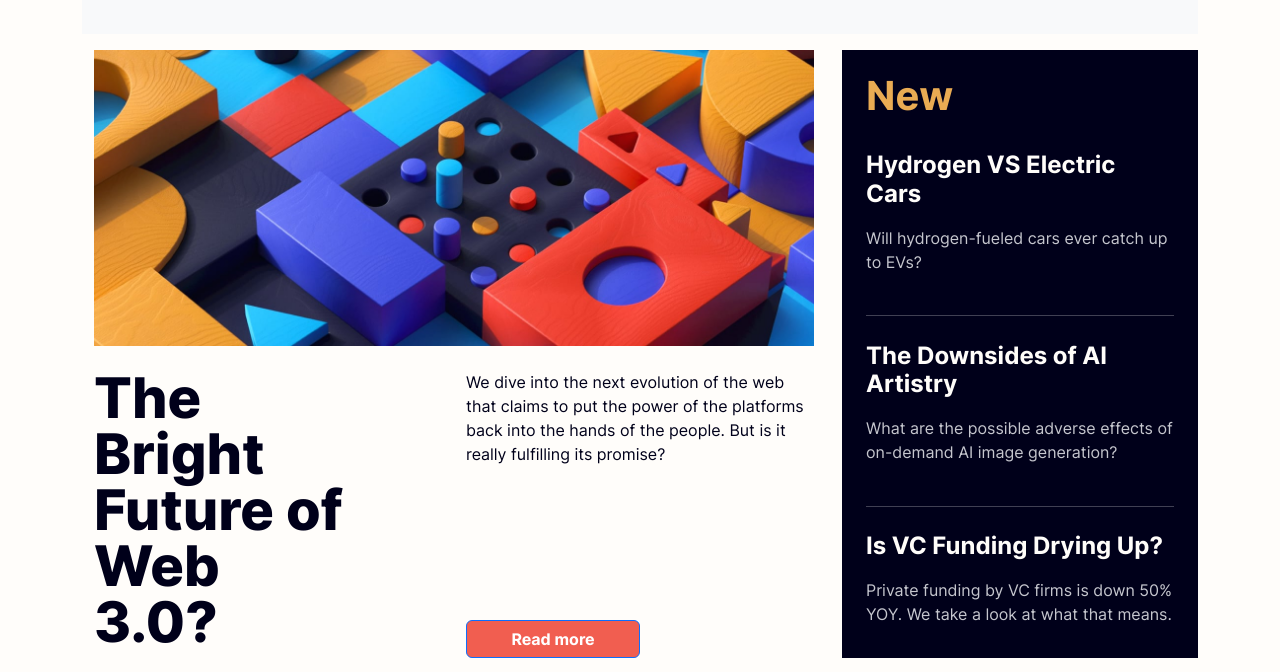
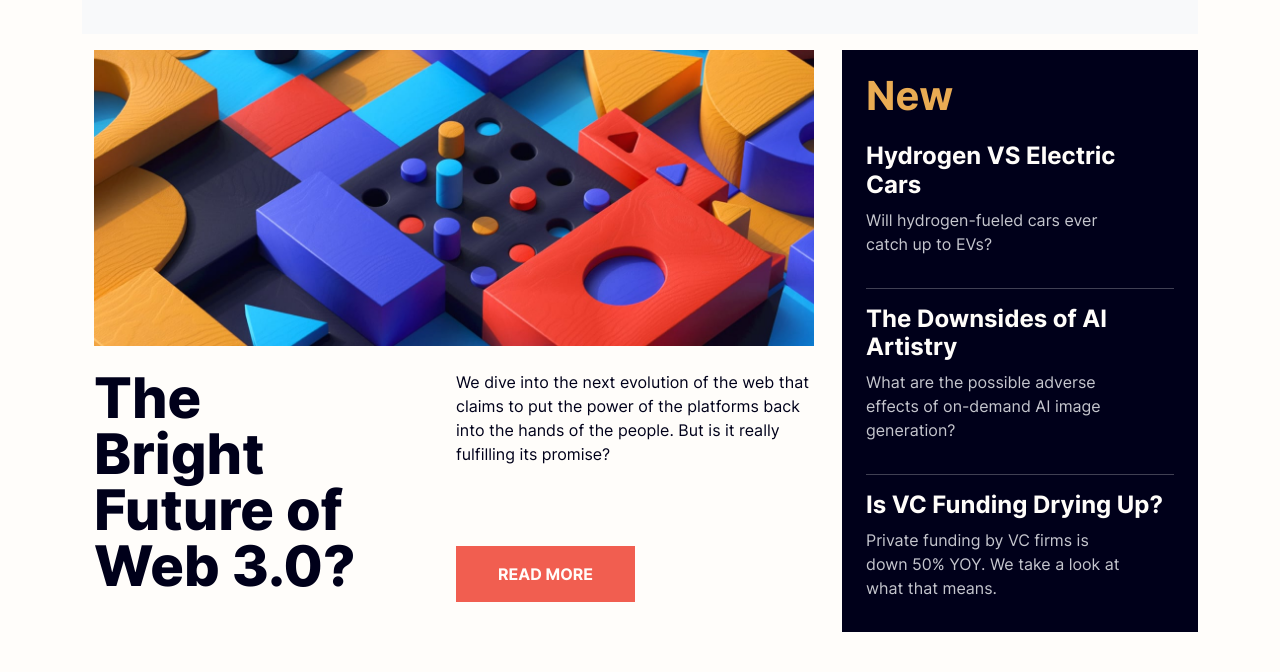
Before and after one commit to 404diaby/news-homepage, a plain HTML site: page index.html in a window 1280 px wide. Shown: the part 128-800 px from the top of the page. Drawn offline with nearby package versions, Linux system fonts and the light colour scheme.

Commit message:
desktop view ok

```diff
--- a/index.html
+++ b/index.html
@@ -53,6 +53,13 @@
     .nav-item .nav-link:hover{
       color: var(--cv-soft-orange) !important;
     }
+    #btn-read-more:hover{
+      background-color: var(--cv-very-dark-blue)!important;
+    }
+h2:hover {
+  cursor: pointer;
+  color: var(--cv-soft-orange) !important;
+}
     .numbers{
        color: var(--cv-grayish-blue);
        font-family: 'Inter-bold';
@@ -60,6 +67,10 @@
     h3{
       color: var(--cv-very-dark-blue);
       font-family: 'Inter-extrabold';
+      cursor: pointer;
+    }
+    h3:hover{
+      color: var(--cv-soft-orange) !important;
     }
     .articles-p{
       color: var(--cv-dark-grayish-blue);
@@ -110,17 +121,17 @@
       <div class="row gap-3">
         <div class="col-md-8 col-lg-8 mx-auto text-left py-3 d-flex flex-column gap-4">
           <img class="img-fluid" src="./assets/images/image-web-3-desktop.jpg">
-          <div class="row">
+          <div class="row gx-1">
             <div class="col">
               <h1 class="display-4 w-75 lh-1" style=" font-family: 'Inter-extrabold'; color: var(--cv-very-dark-blue);" >The Bright Future of Web 3.0?</h1>
 
             </div>
             <div class="col d-flex flex-column justify-content-between">
-               <p style="color: var(--cv-very-dark-blue);">
+               <p class="me-1" style="color: var(--cv-very-dark-blue);">
                 We dive into the next evolution of the web that claims to put the power of the platforms back into the hands of the people.
               But is it really fulfilling its promise?
                </p>
-               <button type="button" class="btn btn-primary w-50" style="  font-family: 'Inter-bold'; background-color: var(--cv-soft-red);" > Read more</button>
+               <a id="btn-read-more" href="#" class="text-decoration-none w-50 py-3 text-uppercase text-center" style="  font-family: 'Inter-bold'; color: var(--cv-off-white); background-color: var(--cv-soft-red);" > Read more</a>
 
 
             </div>
@@ -134,17 +145,17 @@
           <p class="fs-1" style=" font-family: 'Inter-bold'; color: var(--cv-soft-orange);">New</p>
 
             <h2 class="fs-4" style=" font-family: 'Inter-bold'; "> Hydrogen VS Electric Cars</h2>
-            <p style=" color: var(--cv-grayish-blue);"> Will hydrogen-fueled cars ever catch up to EVs?</p>
+            <p class="me-5" style=" color: var(--cv-grayish-blue);"> Will hydrogen-fueled cars ever catch up to EVs?</p>
 
           <hr >
 
             <h2 class="fs-4"  style=" font-family: 'Inter-bold'; "> The Downsides of AI Artistry</h2>
-            <p style=" color: var(--cv-grayish-blue);">   What are the possible adverse effects of on-demand AI image generation?</p>
+            <p class="me-5" style=" color: var(--cv-grayish-blue);">   What are the possible adverse effects of on-demand AI image generation?</p>
 
           <hr>
 
             <h2 class="fs-4" style=" font-family: 'Inter-bold'; ">  Is VC Funding Drying Up?</h2>
-            <p style=" color: var(--cv-grayish-blue);">   Private funding by VC firms is down 50% YOY. We take a look at what that means.</p>
+            <p class="me-5" style=" color: var(--cv-grayish-blue);">   Private funding by VC firms is down 50% YOY. We take a look at what that means.</p>
 
         </aside>
       </div>
```
